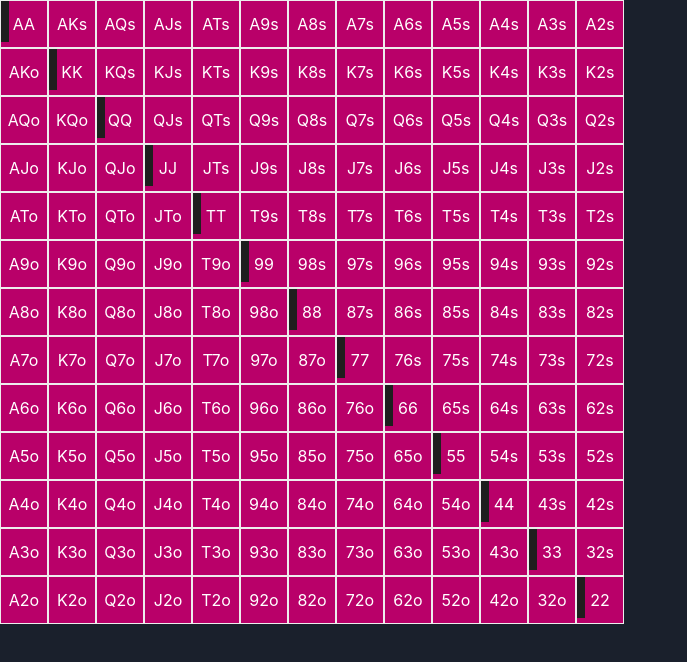
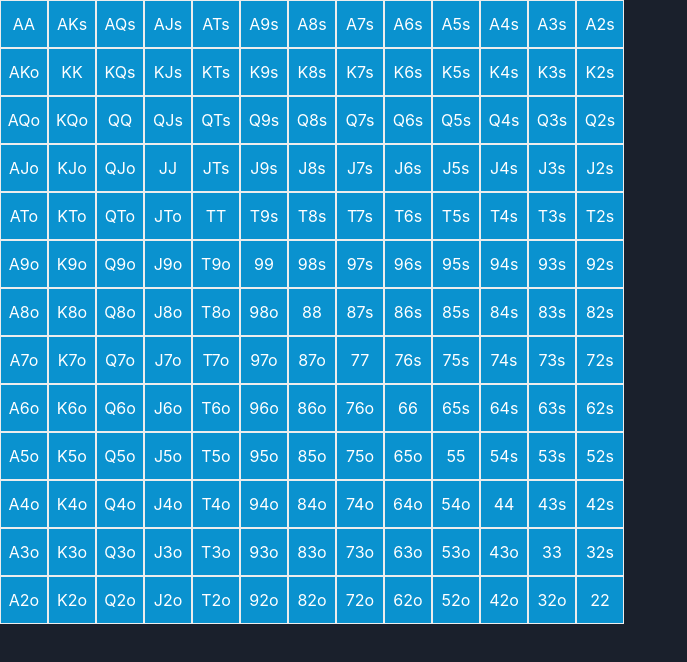
Before and after one commit to nebular-lab/play-ful-hand-mix, a Next.js app: page / in a window 1280 px wide. Shown: the top 662 px of the page, without its empty margins (0-687 px from the left). Built offline with nearby package versions, Linux system fonts and the light colour scheme.

Commit message:
feat: range draw

```diff
--- a/src/const.ts
+++ b/src/const.ts
@@ -4,22 +4,22 @@ const pc: HandSquareType = {
   suit: 'pair',
   hands: [
     {
-      actions: [{ move: 'RAISE', percent: 10 }],
+      actions: [{ move: 'FOLD', percent: 100 }],
     },
     {
-      actions: [{ move: 'RAISE', percent: 100 }],
+      actions: [{ move: 'FOLD', percent: 100 }],
     },
     {
-      actions: [{ move: 'RAISE', percent: 100 }],
+      actions: [{ move: 'FOLD', percent: 100 }],
     },
     {
-      actions: [{ move: 'RAISE', percent: 100 }],
+      actions: [{ move: 'FOLD', percent: 100 }],
     },
     {
-      actions: [{ move: 'RAISE', percent: 100 }],
+      actions: [{ move: 'FOLD', percent: 100 }],
     },
     {
-      actions: [{ move: 'RAISE', percent: 100 }],
+      actions: [{ move: 'FOLD', percent: 100 }],
     },
   ],
 };
@@ -27,16 +27,16 @@ const st: HandSquareType = {
   suit: 'suited',
   hands: [
     {
-      actions: [{ move: 'RAISE', percent: 100 }],
+      actions: [{ move: 'FOLD', percent: 100 }],
     },
     {
-      actions: [{ move: 'RAISE', percent: 100 }],
+      actions: [{ move: 'FOLD', percent: 100 }],
     },
     {
-      actions: [{ move: 'RAISE', percent: 100 }],
+      actions: [{ move: 'FOLD', percent: 100 }],
     },
     {
-      actions: [{ move: 'RAISE', percent: 100 }],
+      actions: [{ move: 'FOLD', percent: 100 }],
     },
   ],
 };
@@ -44,40 +44,40 @@ const os: HandSquareType = {
   suit: 'offsuited',
   hands: [
     {
-      actions: [{ move: 'RAISE', percent: 100 }],
+      actions: [{ move: 'FOLD', percent: 100 }],
     },
     {
-      actions: [{ move: 'RAISE', percent: 100 }],
+      actions: [{ move: 'FOLD', percent: 100 }],
     },
     {
-      actions: [{ move: 'RAISE', percent: 100 }],
+      actions: [{ move: 'FOLD', percent: 100 }],
     },
     {
-      actions: [{ move: 'RAISE', percent: 100 }],
+      actions: [{ move: 'FOLD', percent: 100 }],
     },
     {
-      actions: [{ move: 'RAISE', percent: 100 }],
+      actions: [{ move: 'FOLD', percent: 100 }],
     },
     {
-      actions: [{ move: 'RAISE', percent: 100 }],
+      actions: [{ move: 'FOLD', percent: 100 }],
     },
     {
-      actions: [{ move: 'RAISE', percent: 100 }],
+      actions: [{ move: 'FOLD', percent: 100 }],
     },
     {
-      actions: [{ move: 'RAISE', percent: 100 }],
+      actions: [{ move: 'FOLD', percent: 100 }],
     },
     {
-      actions: [{ move: 'RAISE', percent: 100 }],
+      actions: [{ move: 'FOLD', percent: 100 }],
     },
     {
-      actions: [{ move: 'RAISE', percent: 100 }],
+      actions: [{ move: 'FOLD', percent: 100 }],
     },
     {
-      actions: [{ move: 'RAISE', percent: 100 }],
+      actions: [{ move: 'FOLD', percent: 100 }],
     },
     {
-      actions: [{ move: 'RAISE', percent: 100 }],
+      actions: [{ move: 'FOLD', percent: 100 }],
     },
   ],
 };
@@ -97,21 +97,7 @@ export const defaultHandRange: HandRangeType = [
   [os, os, os, os, os, os, os, os, os, os, os, pc, st],
   [os, os, os, os, os, os, os, os, os, os, os, os, pc],
 ];
-export const defaultHandRange2: HandRangeType = [
-  [st, st, st, st, st, st, st, st, st, st, st, st, st],
-  [os, pc, st, st, st, st, st, st, st, st, st, st, st],
-  [os, os, pc, st, st, st, st, st, st, st, st, st, st],
-  [os, os, os, pc, st, st, st, st, st, st, st, st, st],
-  [os, os, os, os, pc, st, st, st, st, st, st, st, st],
-  [os, os, os, os, os, pc, st, st, st, st, st, st, st],
-  [os, os, os, os, os, os, pc, st, st, st, st, st, st],
-  [os, os, os, os, os, os, os, pc, st, st, st, st, st],
-  [os, os, os, os, os, os, os, os, pc, st, st, st, st],
-  [os, os, os, os, os, os, os, os, os, pc, st, st, st],
-  [os, os, os, os, os, os, os, os, os, os, pc, st, st],
-  [os, os, os, os, os, os, os, os, os, os, os, pc, st],
-  [os, os, os, os, os, os, os, os, os, os, os, os, pc],
-];
+
 
 export const cardNums = {
   A: 0,
--- a/src/hooks/useHandRange.ts
+++ b/src/hooks/useHandRange.ts
@@ -1,4 +1,4 @@
-import { defaultHandRange2 } from '@/const';
+
 import { drawActionsState, handRangeState } from '@/store';
 import { produce } from 'immer';
 import { useRecoilCallback, useRecoilValue } from 'recoil';
--- a/src/store.ts
+++ b/src/store.ts
@@ -17,6 +17,9 @@ export const includeSuitState = atom<Array<number>>({
 export const drawActionsState = atom<HandActionsType>({
   key: 'drawActionsState',
   default: {
-    actions: [{ move: 'FOLD', percent: 100 }],
+    actions: [
+      { move: 'BET S', percent: 40 },
+      { move: 'FOLD', percent: 60 },
+    ],
   },
 });
```
